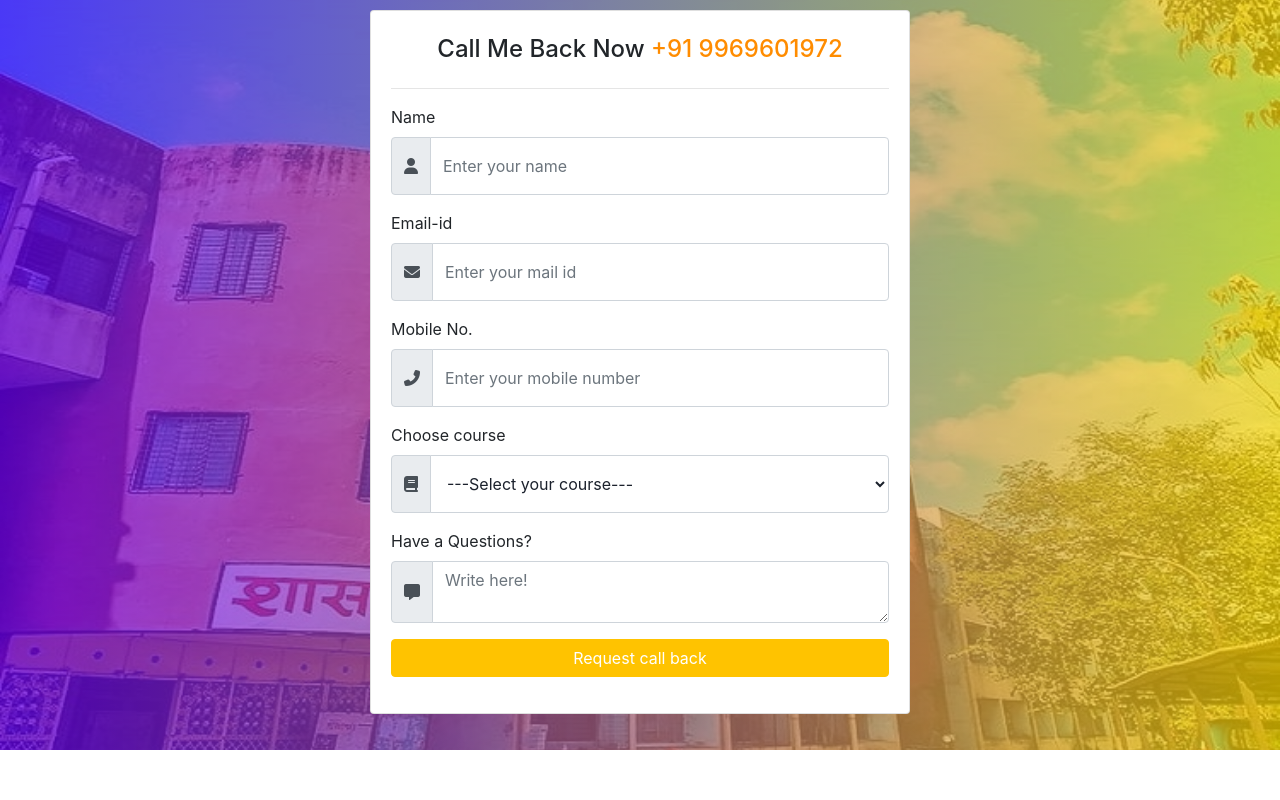
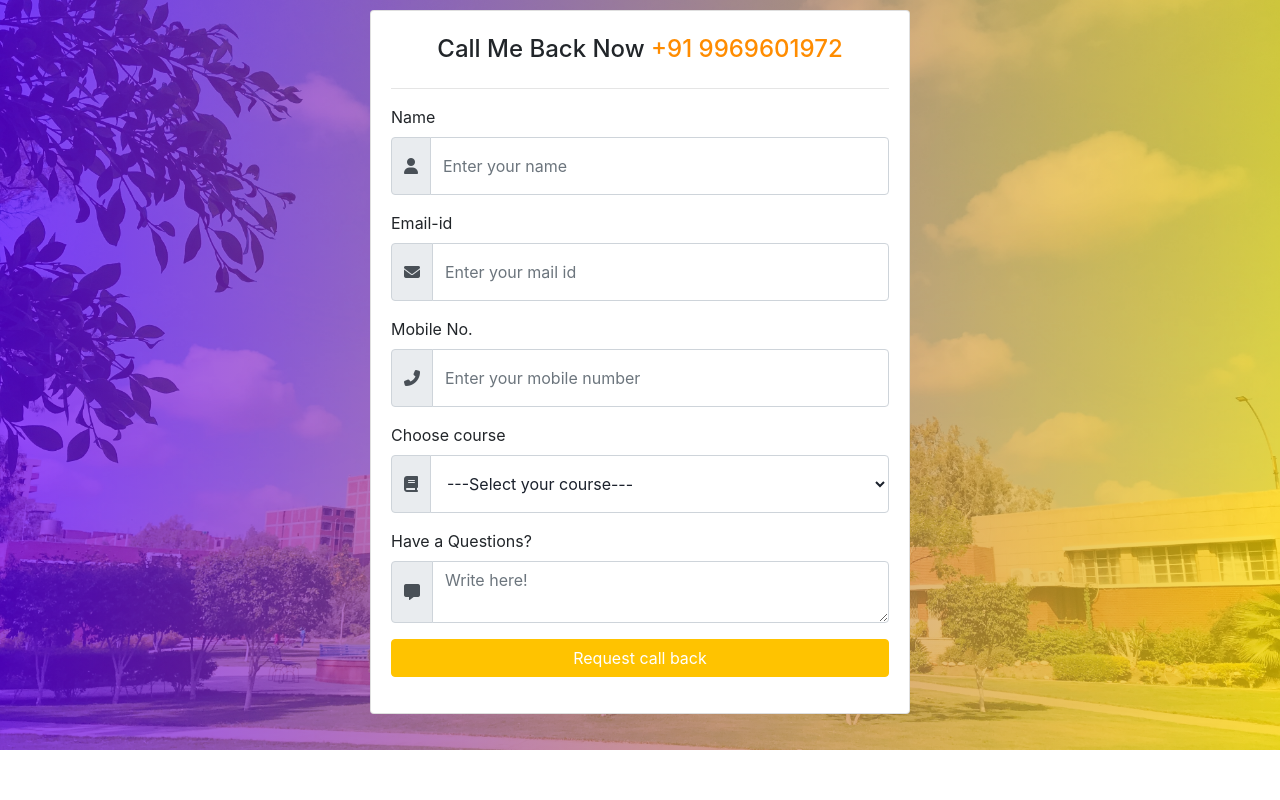
Before and after one commit to vinayak9303/GPT-social-media-website, a PHP site: page /apply.php in a window 1280 px wide. Run offline with PHP 8.4, Linux system fonts and the light colour scheme; some libraries are stand-ins or nearby versions.

Commit message:
Ui changes are done

```diff
--- a/apply.php
+++ b/apply.php
@@ -3,7 +3,7 @@
 <head>
 	<title>GPT | Register</title>
 	<meta charset="utf-8">
-    <meta name="viewport" content="width=device-width, initial-scale=1, shrink-to-fit=no">
+    <meta name="viewport" content="width=device-width, initial-scale=1.0, maximum-scale=1">
 
     <link href="https://fonts.googleapis.com/css?family=Roboto:300,400,500,700" rel="stylesheet">
     <link href="images/logo.jpg" rel="icon">
@@ -29,22 +29,15 @@
     <link href="//maxcdn.bootstrapcdn.com/bootstrap/4.0.0/css/bootstrap.min.css" rel="stylesheet" id="bootstrap-css">
     <link rel="stylesheet" href="https://use.fontawesome.com/releases/v5.0.8/css/all.css">
 
-<style>
-	body {
-  padding-right: 0px !important;
-  overflow-y: hidden !important;
-}
-</style>
-
 </head>
 <body>
 
 
-    <section class="hero-wrap" style="background-image: url('images/bg_1.jpg'); background-attachment:fixed;padding:10px">
+    <section class="hero-wrap" style="background-image: url('images/bg_5.jpg'); background-attachment:fixed;padding:10px">
     	<div class="overlay"></div>
     	<div class="container">
     	<div class="row d-flex justify-content-center">
-		 <div class="col-sm-6">
+		 <div class="col-md-6">
     	   <div class="card">
 			<article class="card-body">
 			<h4 class="card-title text-center mb-4 mt-1">Call Me Back Now <span style="color: #FF8C00">+91 9969601972</span></h4>
@@ -65,7 +58,7 @@
 		        <div class="input-group-prepend">
 		          <span class="input-group-text"> <i class="fa fa-envelope"></i> </span>
 		        </div>
-	            <input class="form-control" placeholder="Enter your mail id" type="email" required>
+	            <input class="form-control" id="inputsm" placeholder="Enter your mail id" type="email" required>
 	          </div> <!-- input-group.// -->
 	        </div> <!-- form-group// -->
 	        <div class="form-group">
```
Also changed, not shown: login.php (+6 -4 lines), images/bg_5.jpg (added).
